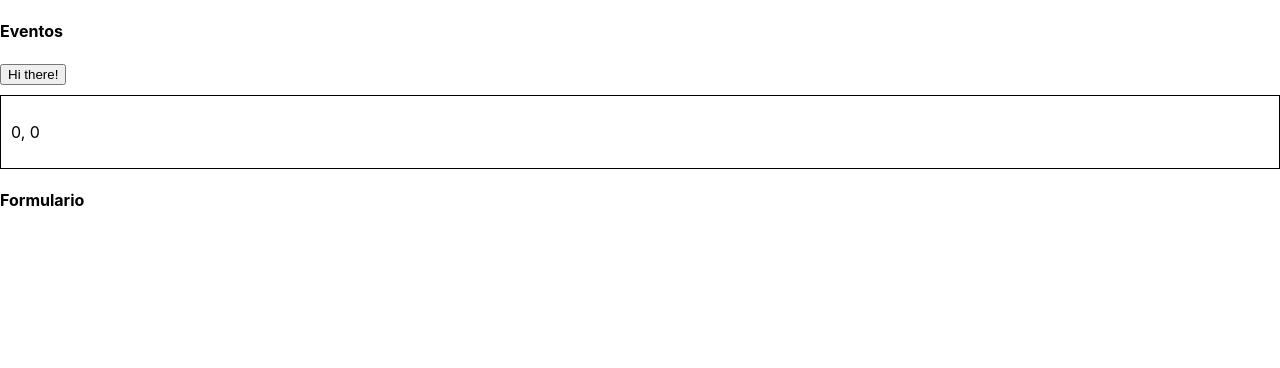
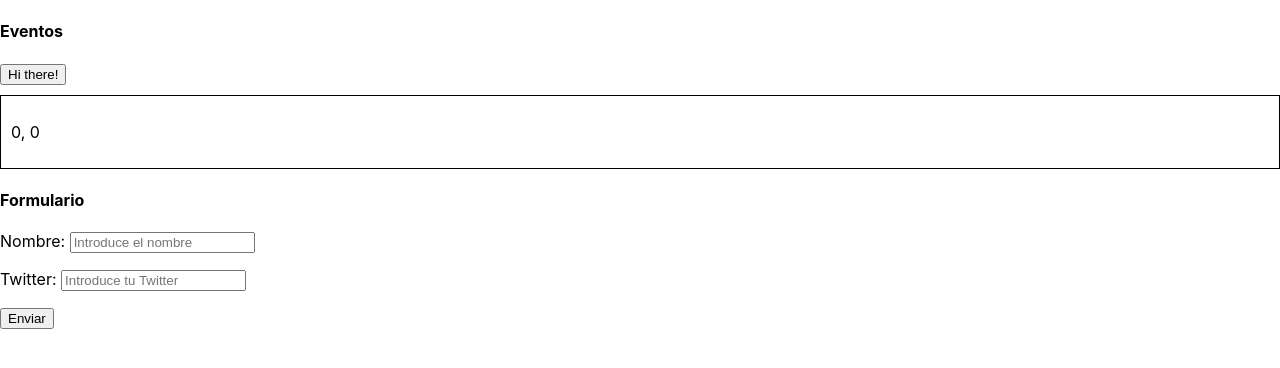
Before and after one commit to Sikay/curso-aprender-react, a React (Create React App) app: page / in a window 1280 px wide. Shown: the top 368 px of the page. Built offline with nearby package versions, Linux system fonts and the light colour scheme.

Commit message:
Formularios en React, forma incorrecta

```diff
--- a/src/sections/Forms.js
+++ b/src/sections/Forms.js
@@ -1,10 +1,35 @@
 import React, { Component } from "react";
 
 class Forms extends Component {
+  handleClick(e) {
+    e.preventDefault();
+    const name = document.getElementById("name").value;
+    const email = document.getElementById("twitter").value;
+    console.log({ name, email });
+  }
   render() {
     return (
       <div>
         <h4>Formulario</h4>
+        <form>
+          <p>
+            <label>Nombre: </label>
+            <input
+              id="name"
+              name="userName"
+              placeholder="Introduce el nombre"
+            />
+          </p>
+          <p>
+            <label>Twitter: </label>
+            <input
+              id="twitter"
+              name="twitterAcount"
+              placeholder="Introduce tu Twitter"
+            />
+          </p>
+          <button onClick={this.handleClick}>Enviar</button>
+        </form>
       </div>
     );
   }
```
